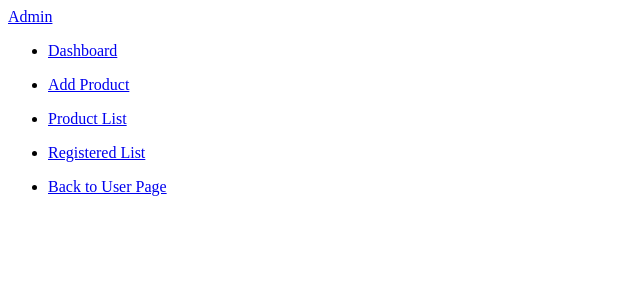
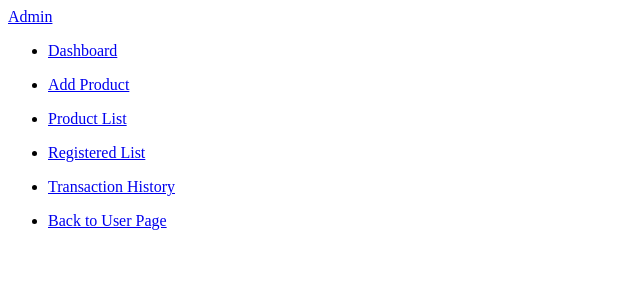
Before and after one commit to fransImanuel/uas_pemweb_attempt2, a CodeIgniter app: the page made by application/views/admin_template/sidebar.php in a window 1280 px wide. Shown: the top 300 px of the page, without its empty margins (0-640 px from the left). Run offline with CodeIgniter, Linux system fonts and the light colour scheme.

Commit message:
apus admin/chart

```diff
--- a/application/views/admin_template/sidebar.php
+++ b/application/views/admin_template/sidebar.php
@@ -39,6 +39,12 @@
                         </a>
                     </li>
                     <li class="active-pro">
+                        <a href="<?= base_url('admin/transactionHistory'); ?>">
+                            <i class="now-ui-icons arrows-1_minimal-left"></i>
+                            <p>Transaction History</p>
+                        </a>
+                    </li>
+                    <li class="active-pro">
                         <a href="<?= base_url('user'); ?>">
                             <i class="now-ui-icons arrows-1_minimal-left"></i>
                             <p>Back to User Page</p>
```
Also changed, not shown: application/controllers/admin.php (+0 -28 lines).
